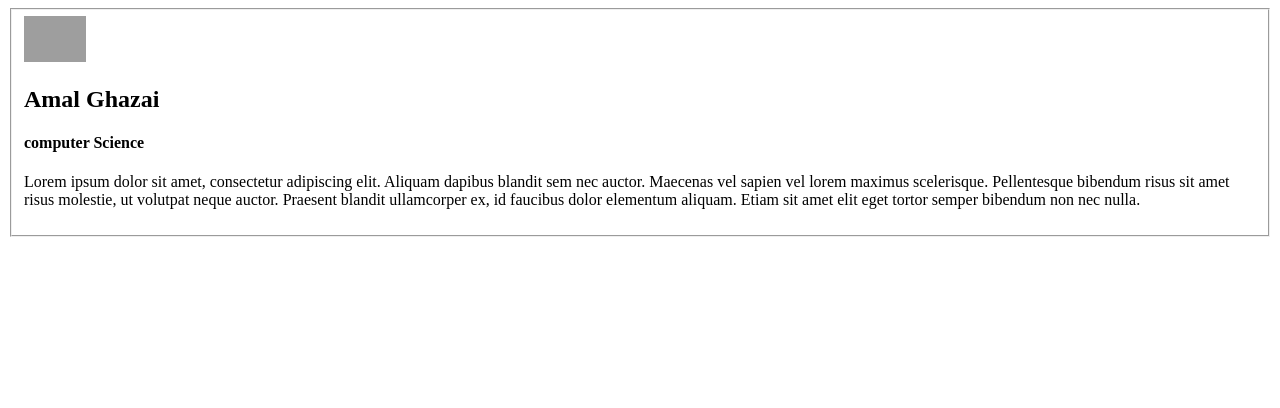
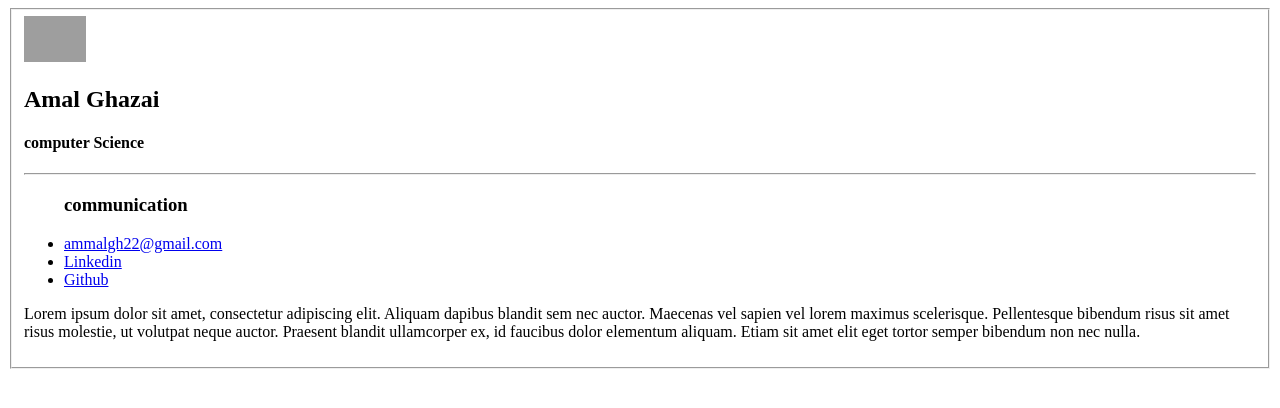
Before and after one commit to ammalgh/Lab2, a plain HTML site: page index.html in a window 1280 px wide. Drawn offline with Linux system fonts and the light colour scheme; grey boxes are pictures that could not be loaded.

Commit message:
communication

```diff
--- a/index.html
+++ b/index.html
@@ -13,11 +13,18 @@
 
      <h2>Amal Ghazai</h2>
      <h4>computer Science</h4>
-
+     <hr/>
+     <ul><textalign><h3> communication</h3>
+        <li><a href="ammalgh22@gmail.com"> ammalgh22@gmail.com</a></li>
+        <li><a href="https://www.linkedin.com/login "> Linkedin </a></li>
+        <li> <a href="https://github.com/ammalgh/Lab2"> Github</a></li>
+    </textalign>
+     </ul>
      <p><per> Lorem ipsum dolor sit amet, consectetur adipiscing elit.
          Aliquam dapibus blandit sem nec auctor. Maecenas vel sapien vel lorem maximus scelerisque.
           Pellentesque bibendum risus sit amet risus molestie, ut volutpat neque auctor.</per>
-          Praesent blandit ullamcorper ex, id faucibus dolor elementum aliquam. Etiam sit amet elit eget tortor semper bibendum non nec nulla.
+          Praesent blandit ullamcorper ex, id faucibus dolor elementum aliquam.
+          Etiam sit amet elit eget tortor semper bibendum non nec nulla.
      </p>
 
     </fieldset>
```
